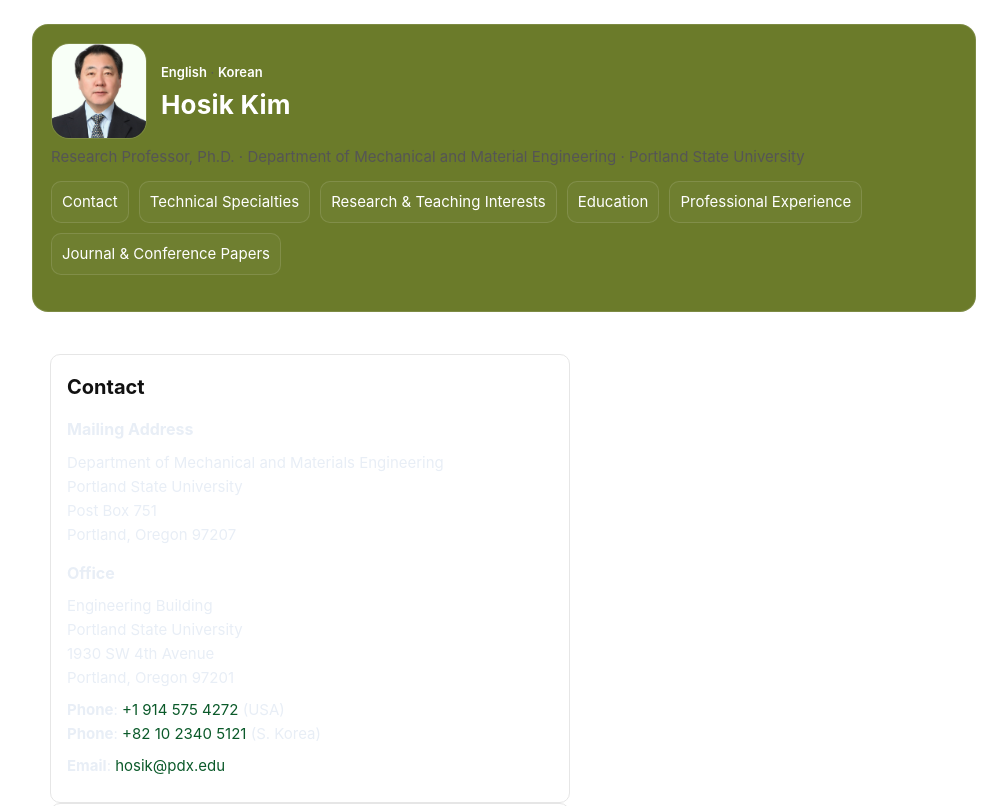
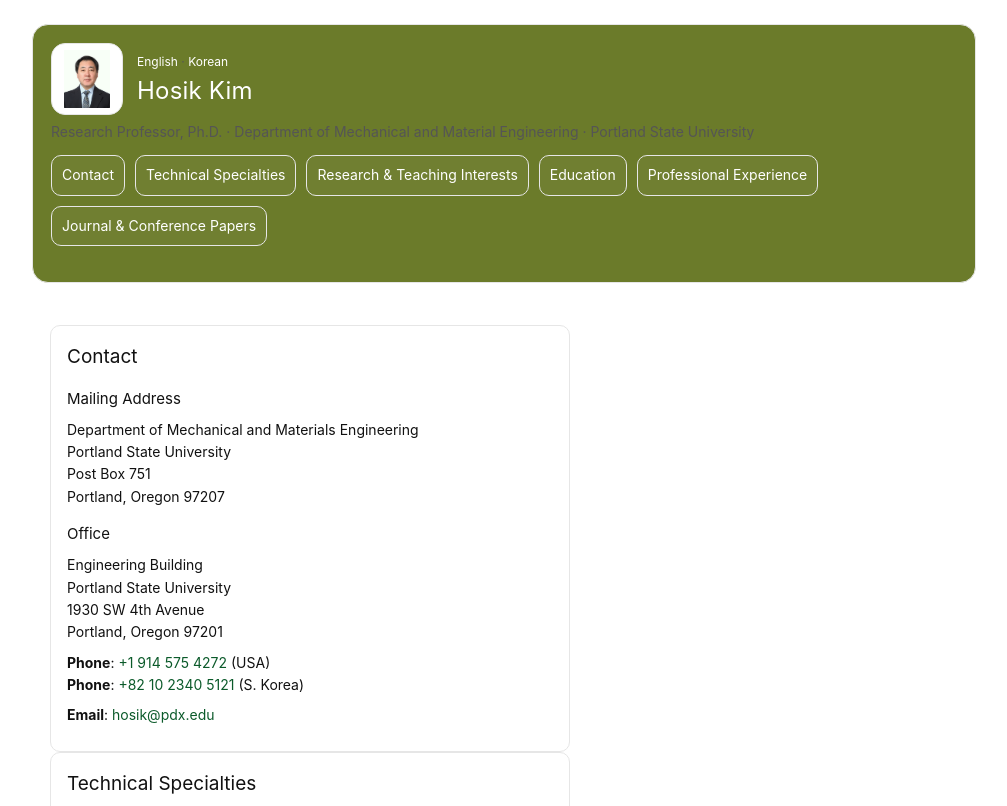
Before and after one commit to hosik-PSU/hosik-PSU.github.io, a plain HTML site: page index.html in a window 1280 px wide. Shown: the top 806 px of the page, without its empty margins (136-1143 px from the left). Drawn offline with Linux system fonts and the light colour scheme.

Commit message:
Add files via upload

```diff
--- a/assets/style.css
+++ b/assets/style.css
@@ -53,6 +53,10 @@
   --card:#ffffff;
   --border:#e6e6e6;
   --link:#0b5a2a;
+
+  --text: var(--ink);
+  --line: var(--border);
+  --accent: var(--link);
 }
 
 html, body { height: 100%; }
@@ -62,7 +66,7 @@
   font-family: -apple-system, BlinkMacSystemFont, "Segoe UI", Roboto,
                "Helvetica Neue", Arial, "Noto Sans KR", "Apple SD Gothic Neo",
                "Malgun Gothic", sans-serif !important;
-  font-size: 15px !important;
+  font-size: 14px !important;
   line-height: 1.6 !important;
 }
 
@@ -75,7 +79,7 @@
 
 /* Top language line */
 .small{
-  font-size: 13px !important;
+  font-size: 12px !important;
 }
 .small a{
   color: #ffffff !important;
@@ -107,20 +111,20 @@
 
 /* Typography sizing */
 h1{
-  font-size: 26px !important;
+  font-size: 24px !important;
   line-height: 1.2 !important;
   margin: 0 0 10px 0;
 }
 h2{
-  font-size: 20px !important;
+  font-size: 19px !important;
   margin: 24px 0 10px 0;
 }
 h3{
-  font-size: 16px !important;
+  font-size: 15px !important;
   margin: 18px 0 8px 0;
 }
 p, li{
-  font-size: 15px !important;
+  font-size: 14px !important;
 }
 
 /* Cards/sections */
@@ -145,3 +149,19 @@
   padding: 14px 18px;
   font-size: 13px !important;
 }
+
+/* PSU theme tweaks v2: smaller + non-bold */
+body{ font-size:14px !important; font-weight:400 !important; }
+h1,h2,h3{ font-weight:400 !important; }
+.small a{ font-weight:400 !important; }
+
+/* Profile photo: smaller, less "tight" crop */
+.header img[alt="Hosik Kim"], .site-header img[alt="Hosik Kim"]{
+  width: 72px !important;
+  height: 72px !important;
+  object-fit: contain !important;
+  background: #ffffff !important;
+  padding: 6px !important;
+  border-radius: 14px !important;
+  border: 1px solid var(--border) !important;
+}
```
